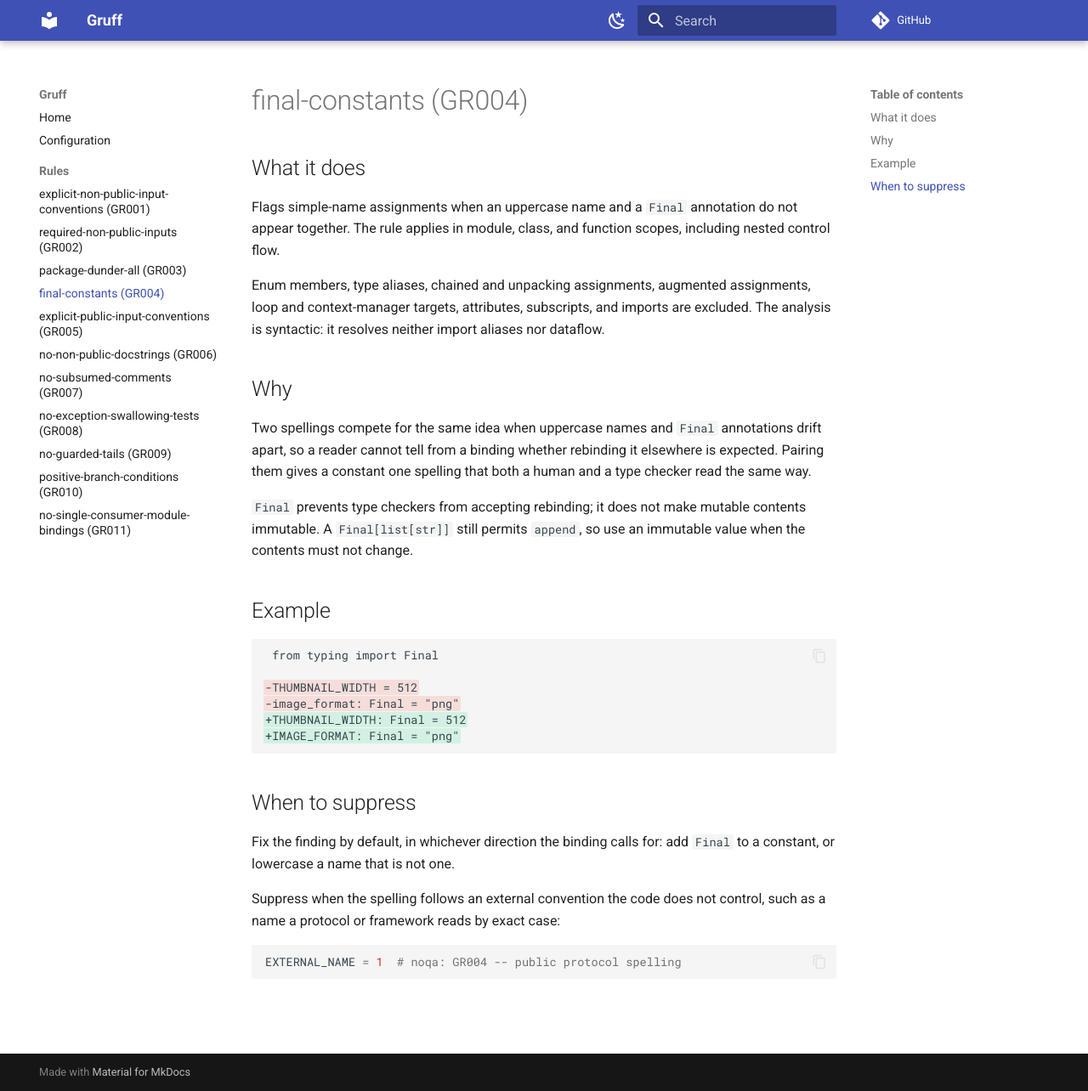
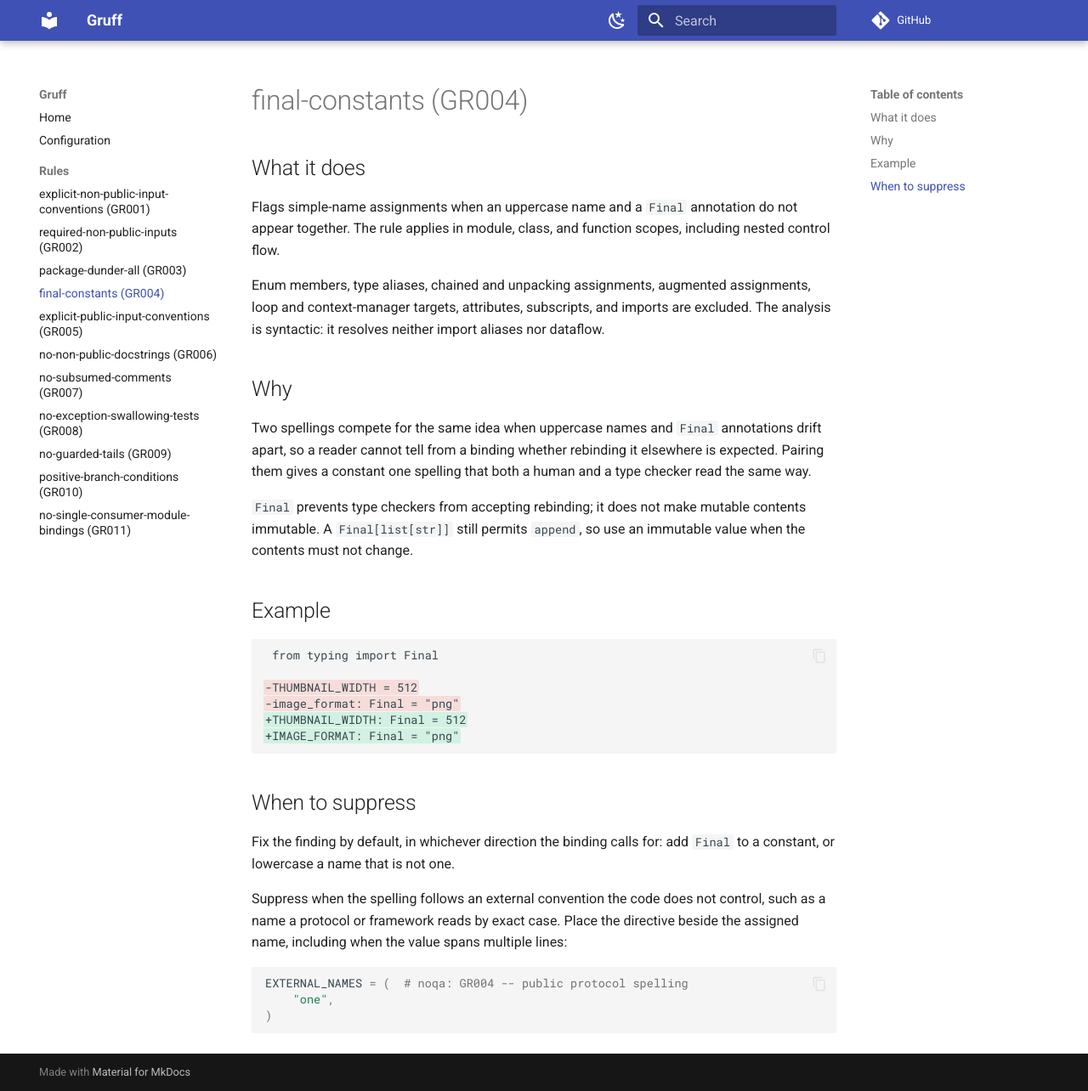
Before and after one commit to wkentaro/gruff, an MkDocs documentation site: the page built from docs/rules/final-constants.md, in a window 1280 px wide and 1284 px high. Shown: the whole window at 85% size. Built offline with MkDocs 1.6.1 and Material for MkDocs 9.7.7, drawn with Linux system fonts in a browser that asks for light colours; comment, search, counter and statistics services are not loaded.

Commit message:
fix: align GR004 noqa row with its finding

````diff
--- a/docs/rules/final-constants.md
+++ b/docs/rules/final-constants.md
@@ -27,8 +27,10 @@ Two spellings compete for the same idea when uppercase names and `Final` annotat
 
 Fix the finding by default, in whichever direction the binding calls for: add `Final` to a constant, or lowercase a name that is not one.
 
-Suppress when the spelling follows an external convention the code does not control, such as a name a protocol or framework reads by exact case:
+Suppress when the spelling follows an external convention the code does not control, such as a name a protocol or framework reads by exact case. Place the directive beside the assigned name, including when the value spans multiple lines:
 
 ```python
-EXTERNAL_NAME = 1  # noqa: GR004 -- public protocol spelling
+EXTERNAL_NAMES = (  # noqa: GR004 -- public protocol spelling
+    "one",
+)
 ```
````
Also changed, not shown: changelog.d/77.fixed.md (added, +1 -0 lines), 2 other files.
